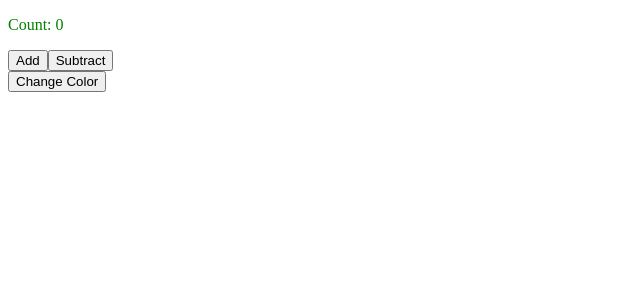
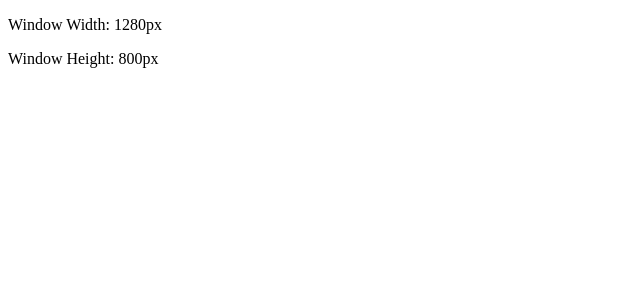
Before and after one commit to Batoul68/react-practice, a React (Vite) app in the folder my-react-app/: page / in a window 1280 px wide. Shown: the top 300 px of the page, without its empty margins (0-640 px from the left). Built offline with nearby package versions, Linux system fonts and the light colour scheme.

Commit message:
more useEffect

```diff
--- a/my-react-app/src/App.jsx
+++ b/my-react-app/src/App.jsx
@@ -1,9 +1,9 @@
-import MySecondComponent from './MySecondComponent.jsx'
+import MyThirdComponent from './MyThirdComponent.jsx'
 function App() {
 
   return(
     <>
-      <MySecondComponent />
+      <MyThirdComponent />
     </>
   );
 }
--- /dev/null
+++ b/my-react-app/src/MyThirdComponent.jsx
@@ -0,0 +1,35 @@
+import React, {useState, useEffect} from 'react';
+
+function MyThirdComponent() {
+
+  const [width, setWidth] = useState(window.innerWidth);
+  const [height, setHeight] = useState(window.innerHeight);
+
+  useEffect(() => {
+    window.addEventListener("resize", handleResize);
+    console.log("event listener added");
+
+    return () => {
+      window.removeEventListener("resize", handleResize);
+      console.log("event listener removed");
+    }
+  }, []);
+
+  useEffect(() => {
+    document.title = `Size: ${width} x ${height}`;
+  }, [width, height]);
+
+  function handleResize() {
+    setWidth(window.innerWidth);
+    setHeight(window.innerHeight);
+  }
+
+  return(
+    <>
+      <p>Window Width: {width}px</p>
+      <p>Window Height: {height}px</p>
+    </>
+  );
+
+}
+export default MyThirdComponent
```
